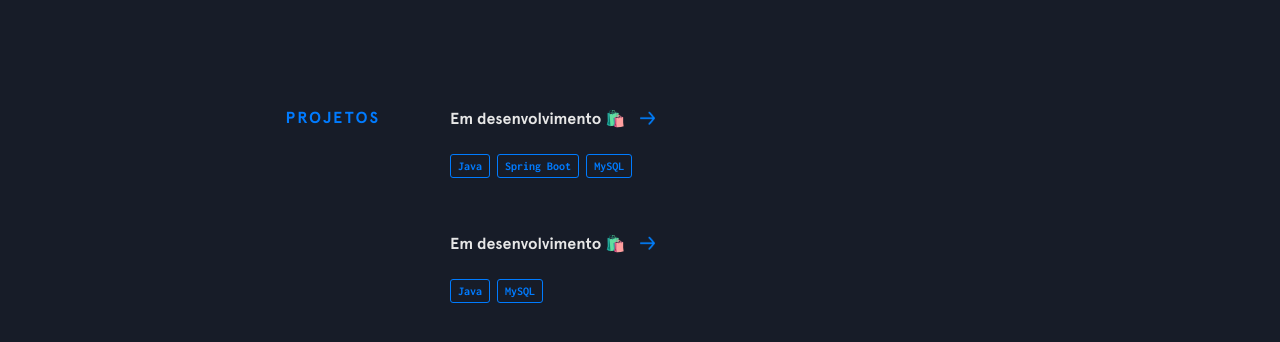
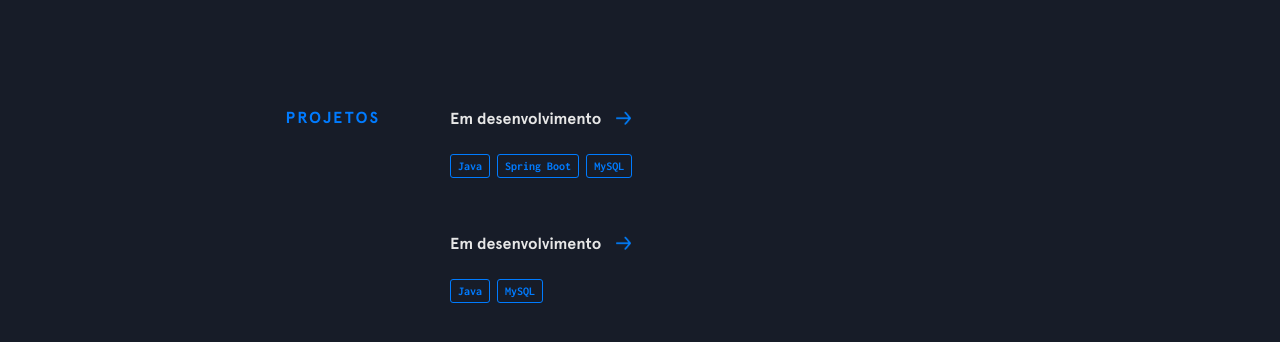
Before and after one commit to teixrepo/my-portfolio, a Jekyll site: the page built from index.html, in a window 1280 px wide. Shown: the part 1364-1706 px from the top of the page. Built offline with Jekyll 4.4.1, drawn with Linux system fonts in a browser that asks for light colours; nearby versions of some CDN libraries.

```diff
--- a/_data/other-projects.yml
+++ b/_data/other-projects.yml
@@ -1,4 +1,4 @@
-- name: Em desenvolvimento 🛍️
+- name: Em desenvolvimento
   url: https://github.com/teixtarcio/
   code: https://github.com/teixtarcio/
   description: null
@@ -7,7 +7,7 @@
     - thing: Spring Boot
     - thing: MySQL
 
-- name: Em desenvolvimento 🛍️
+- name: Em desenvolvimento
   url: https://github.com/teixtarcio/
   code: https://github.com/teixtarcio/
   description: null
```
